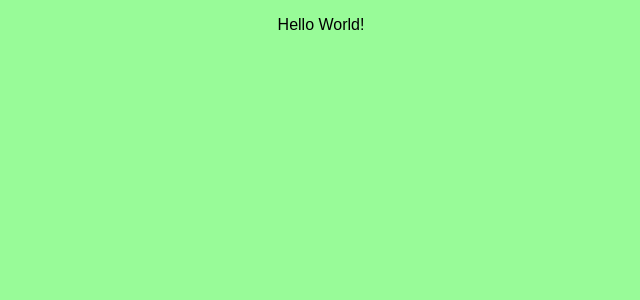
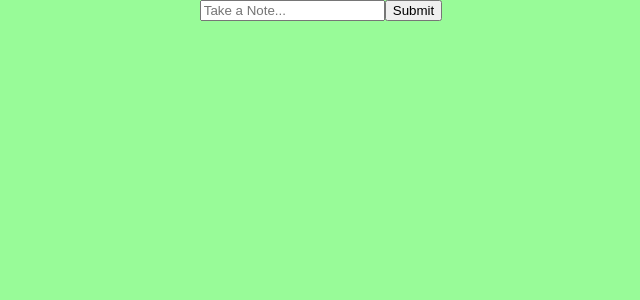
Before and after one commit to fluxroid/memento, a React (Create React App) app: page / in a window 1280 px wide. Shown: the top 300 px of the page, without its empty margins (319-959 px from the left). Built offline with nearby package versions, Linux system fonts and the light colour scheme.

Commit message:
added simple form

```diff
--- a/src/App.js
+++ b/src/App.js
@@ -2,13 +2,74 @@ import React, { Component } from 'react';
 import './App.css';
 
 class App extends Component {
+  constructor(props) {
+    super(props);
+    this.state = {
+      input: '',
+      output: ''
+    };
+
+    this.handleFormChange = this.handleFormChange.bind(this);
+    this.handleFormSubmit = this.handleFormSubmit.bind(this);
+  }
+
+  handleFormSubmit = () => {
+    this.setState({output: this.state.input});
+  }
+
+  handleFormChange = (value) => {
+    this.setState({input: value});
+  }
+
   render() {
+    const input = this.state.input;
+    const output = this.state.output;
+
     return (
       <div className="App">
-        <p>Hello World!</p>
+        <NoteForm
+          placeholder={'Take a Note...'}
+          onFormChange={this.handleFormChange}
+          onFormSubmit={this.handleFormSubmit}
+          input={input}
+        />
+        <p>{output}</p>
       </div>
     );
   }
 }
 
+class NoteForm extends Component {
+  constructor(props) {
+    super(props);
+    this.handleSubmit = this.handleSubmit.bind(this);
+    this.handleChange = this.handleChange.bind(this);
+  }
+
+  handleSubmit = (event) => {
+    event.preventDefault();
+    this.props.onFormSubmit();
+  }
+
+
+  handleChange = (event) => {
+    this.props.onFormChange(event.target.value);
+  }
+
+  render() {
+    return (
+      <form onSubmit={this.handleSubmit}>
+        <label>
+          <input type="text"
+            placeholder={this.props.placeholder}
+            value={this.props.input}
+            onChange={this.handleChange}
+          />
+        </label>
+        <input type="submit" value="Submit" />
+      </form>
+      );
+  }
+}
+
 export default App;
```
